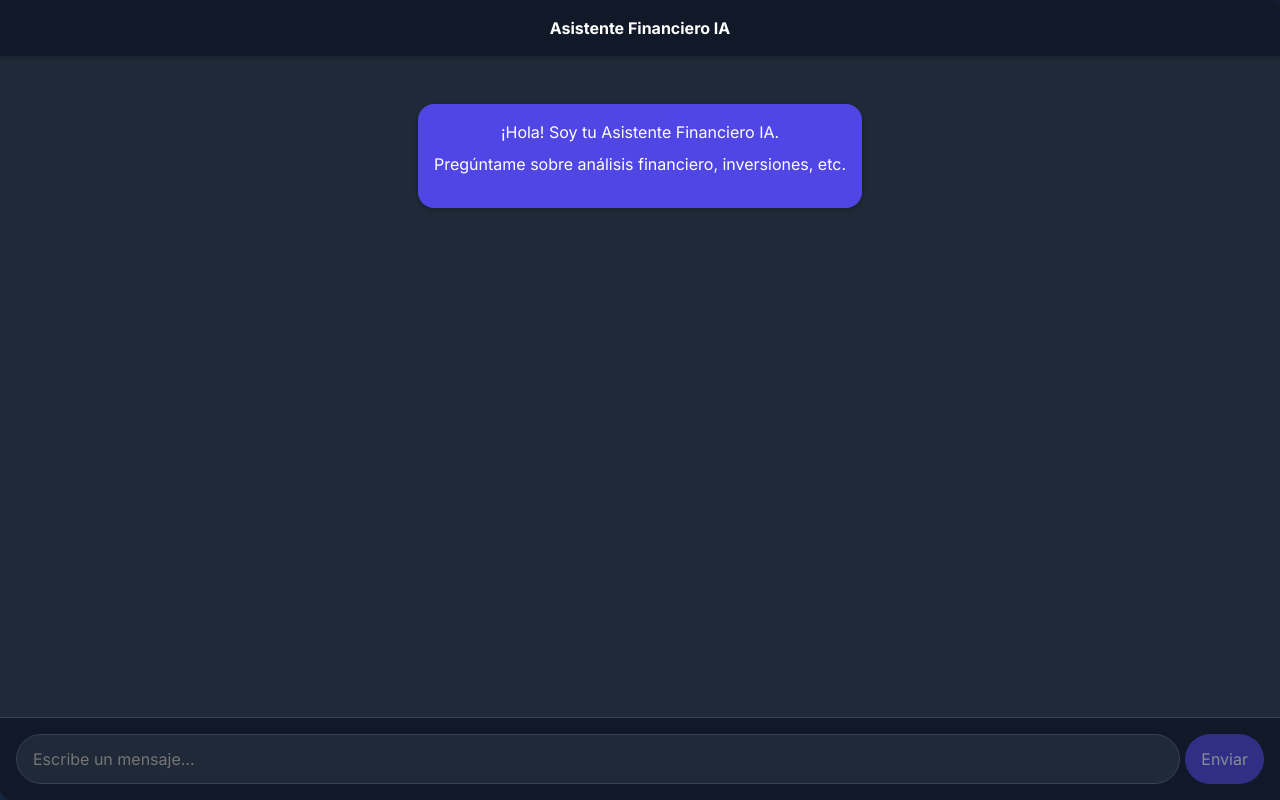
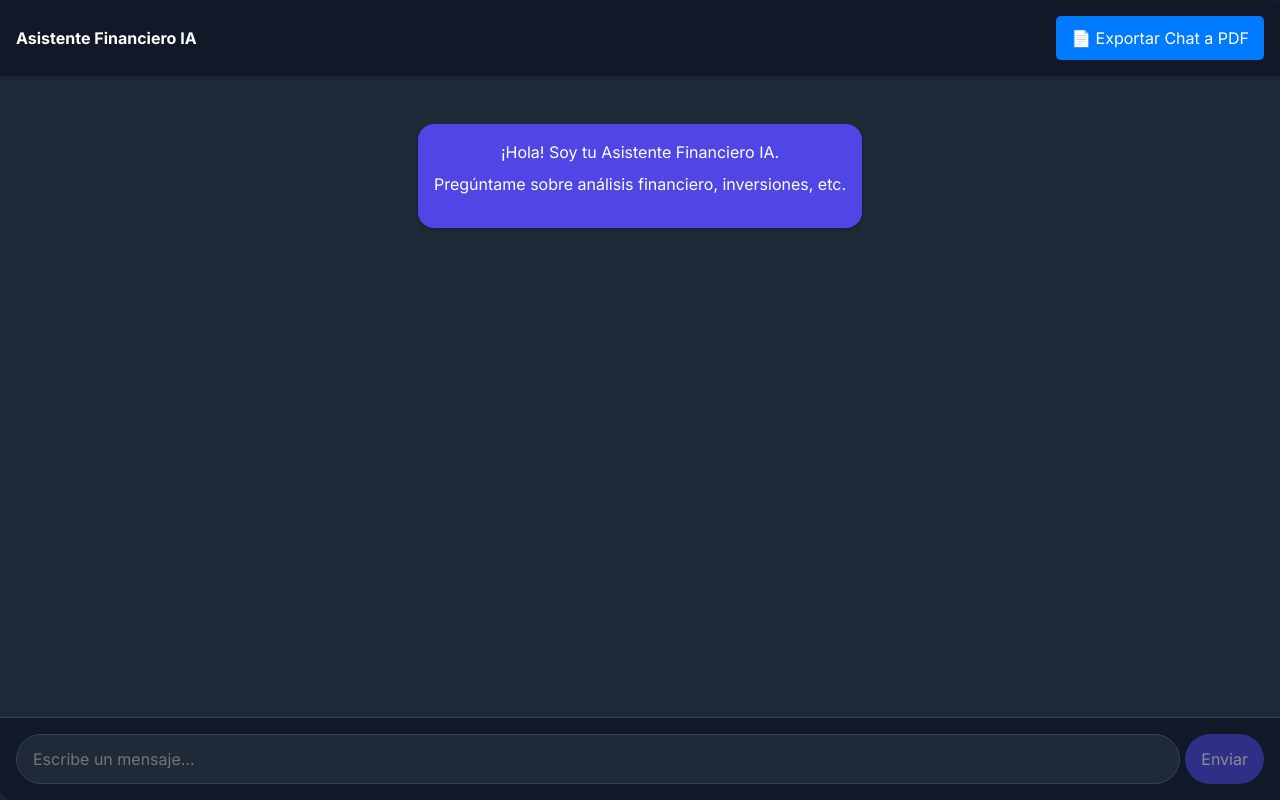
Before and after one commit to LisanRios/TP-final-base-de-datos, a React (Create React App) app in the folder frontend/: page / in a window 1280 px wide. Built offline with nearby package versions, Linux system fonts and the light colour scheme.

Commit message:
feat/exportacion de chat a PDF

```diff
--- a/frontend/src/components/Chat.tsx
+++ b/frontend/src/components/Chat.tsx
@@ -6,6 +6,7 @@ import { chatService } from '../services/chatService.ts';
 import { graphService } from '../services/graphService.ts';
 import { mockService } from "../services/mockService.ts";
 import '../styles/Chat.css';
+import  ExportChatButton  from "./ExportChatButton.tsx"
 
 export type Message = {
     content: string;
@@ -14,6 +15,8 @@ export type Message = {
     data?: any;
     indicators?: { name: string; value: number | string }[];
 };
+
+const CHAT_HISTORY_ID = 'financial-chat-history';
 
 const Chat = () => {
     const [messages, setMessages] = useState<Message[]>([]);
@@ -121,11 +124,14 @@ const Chat = () => {
 
     return (
         <div className="chat-app-container">
-            <div className="chat-header">
+            <div className="chat-header-row">
+                <div className="chat-header">
                 Asistente Financiero IA
+                </div>
+                <ExportChatButton elementId={CHAT_HISTORY_ID} />
             </div>
 
-            <div ref={chatRef} className="chat-messages">
+            <div ref={chatRef} id= {CHAT_HISTORY_ID} className="chat-messages">
                 {messages.length === 0 && (
                     <div className="welcome-message">
                         <p className="text-xl font-bold mb-2">¡Hola! Soy tu Asistente Financiero IA.</p>
--- /dev/null
+++ b/frontend/src/components/ExportChatButton.tsx
@@ -0,0 +1,54 @@
+import React from 'react';
+import html2pdf from 'html2pdf.js'
+
+
+interface ExportChatButtonProps {
+
+  elementId: string;
+  fileName?: string;
+}
+
+
+const ExportChatButton: React.FC<ExportChatButtonProps> = ({
+  elementId,
+  fileName = 'Reporte_Analisis_Financiero.pdf'
+}) => {
+
+
+  const handleExportToPDF = () => {
+
+    const element = document.getElementById(elementId);
+
+    if (!element) {
+      console.error(`Error: No se encontró ningún elemento con el ID: ${elementId}`);
+      alert('Error: No se pudo encontrar el contenido del chat para exportar.');
+      return;
+    }
+
+
+    const options = {
+      margin: 10,
+      filename: fileName,
+      image: { type: 'jpeg' as const, quality: 0.98 },
+      html2canvas: { scale: 2 },
+      jsPDF: { unit: 'mm', format: 'a4', orientation: 'portrait' }
+    };
+
+
+    html2pdf()
+      .set(options as any)
+      .from(element)
+      .save();
+  };
+
+  return (
+    <button
+      onClick={handleExportToPDF}
+      style={{ padding: '10px 15px', backgroundColor: '#007bff', color: 'white', border: 'none', borderRadius: '5px', cursor: 'pointer' }}
+    >
+      📄 Exportar Chat a PDF
+    </button>
+  );
+};
+
+export default ExportChatButton;
--- a/frontend/src/styles/Chat.css
+++ b/frontend/src/styles/Chat.css
@@ -11,7 +11,7 @@
 }
 
 /* Header */
-.chat-header {
+.chat-header-row {
     padding: 1rem;
     background-color: var(--bg-color);
     color: var(--font-color);
@@ -19,6 +19,10 @@
     text-align: center;
     box-shadow: 0 0.125rem 0.3125rem var(--shadow);
     flex-shrink: 0;
+    display: flex;
+    justify-content: space-between;
+    align-items: center;
+    flex-direction: row;
 }
 
 /* Área de mensajes scrollable */
```
